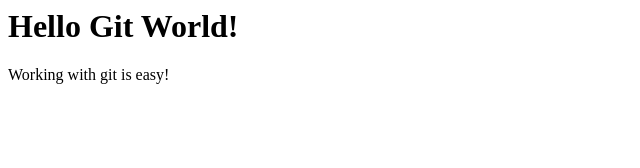
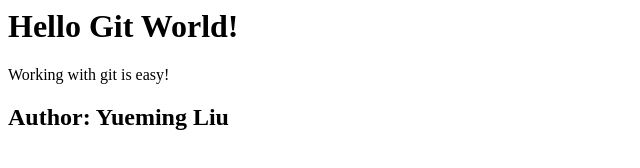
Before and after one commit to yliu248/GitGitHubMasterclass, a plain HTML site: page index.html in a window 1280 px wide. Shown: the whole page, without its empty margins (0-640 px from the left). Drawn offline with Linux system fonts and the light colour scheme.

Commit message:
Add author I have added a header to the index.html file that now it contains author.

```diff
--- a/index.html
+++ b/index.html
@@ -5,3 +5,4 @@
         Working with git is easy!
     </p>
 </div>
+<h2>Author: Yueming Liu</h2>
```
